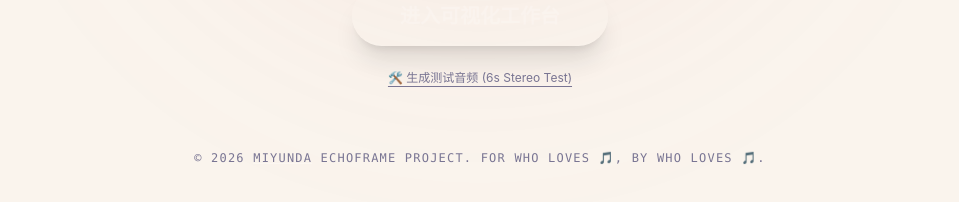
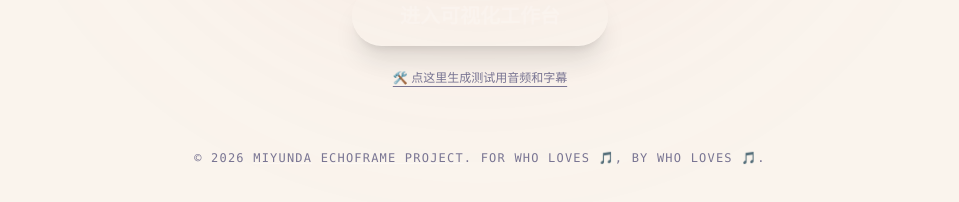
Before and after one commit to miyunda/echoframe, a React (Vite) app: page / in a window 1280 px wide. Shown: the part 814-1016 px from the top of the page, without its empty margins (160-1119 px from the left). Built offline with nearby package versions, Linux system fonts and the light colour scheme.

Commit message:
feat: add license, favicon, update UI text and links

```diff
--- a/index.html
+++ b/index.html
@@ -2,7 +2,7 @@
 <html lang="zh-CN">
   <head>
     <meta charset="UTF-8" />
-    <link rel="icon" type="image/svg+xml" href="/vite.svg" />
+    <link rel="icon" type="image/png" href="/favicon.png" />
     <meta name="viewport" content="width=device-width, initial-scale=1.0" />
     <title>EchoFrame - 极简动态频谱生成器</title>
     <meta name="description" content="一个极致简约的 Web App，将图片和音频合成为一段带有动态频谱视觉效果的视频。" />
--- a/package.json
+++ b/package.json
@@ -2,6 +2,7 @@
   "name": "echoframe",
   "private": true,
   "version": "0.1.0",
+  "license": "MIT",
   "type": "module",
   "scripts": {
     "dev": "vite",
--- a/src/App.jsx
+++ b/src/App.jsx
@@ -159,7 +159,7 @@ export default function App() {
                                 onClick={handleDebugAudio}
                                 className="text-subtle hover:text-text text-xs underline underline-offset-4 cursor-pointer transition-colors"
                             >
-                                🛠️ 生成测试音频 (6s Stereo Test)
+                                🛠️ 点这里生成测试用音频和字幕
                             </button>
                         </div>
                     </>
@@ -187,7 +187,7 @@ export default function App() {
                 )}
 
                 <footer className="mt-8 text-subtle text-xs font-mono uppercase tracking-widest">
-                    &copy; 2026 <a href="https://miyunda.com" target="_blank" rel="noreferrer" className="hover:text-text transition-colors underline decoration-white/30">Miyunda</a> EchoFrame Project. For who loves 🎵, by who loves 🎵.
+                    &copy; 2026 <a href="https://miyunda.com" target="_blank" rel="noreferrer" className="hover:text-text transition-colors underline decoration-white/30">Miyunda</a> <a href="https://github.com/miyunda/echoframe" target="_blank" rel="noreferrer" className="hover:text-text transition-colors underline decoration-white/30">EchoFrame Project</a>. For who loves 🎵, by who loves 🎵.
                 </footer>
             </div>
         </div>
--- a/src/components/Preview.jsx
+++ b/src/components/Preview.jsx
@@ -55,6 +55,7 @@ export default function Preview({ image, audio, audioRef, isPlaying, setIsPlayin
             setExportProgress(0);
 
             // 1. Initialize Engine
+            setIsPlaying(false); // Stop playback before export
             setExportStage(EXPORT_STAGES.INITIALIZING);
             await loadFFmpeg();
             const ffmpeg = ffmpegRef.current;
```
Also changed, not shown: public/favicon.png (added).
